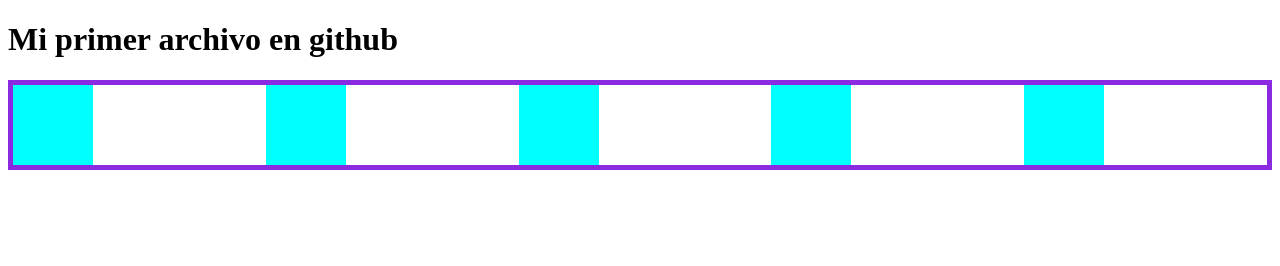
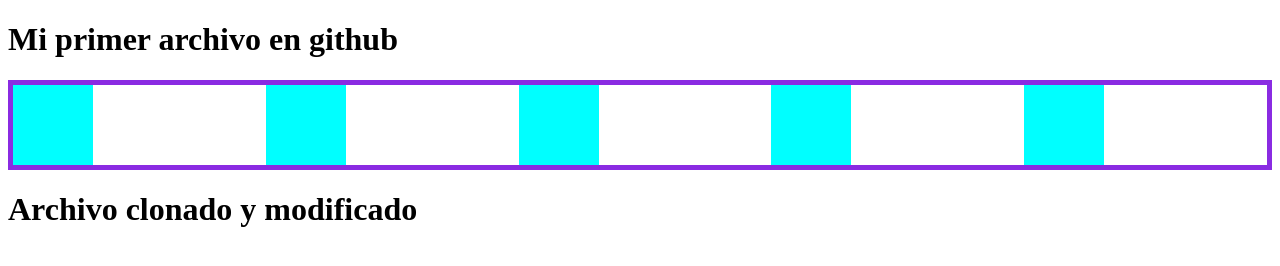
Before and after one commit to NoName9621/pruebaGit, a plain HTML site: page index.html in a window 1280 px wide. Drawn offline with Linux system fonts and the light colour scheme.

Commit message:
mi segundo commit

```diff
--- a/index.html
+++ b/index.html
@@ -30,5 +30,7 @@
         <div class="card"></div>
         <div class="card"></div>
     </div>
+
+    <h1>Archivo clonado y modificado</h1>
 </body>
 </html>
```
